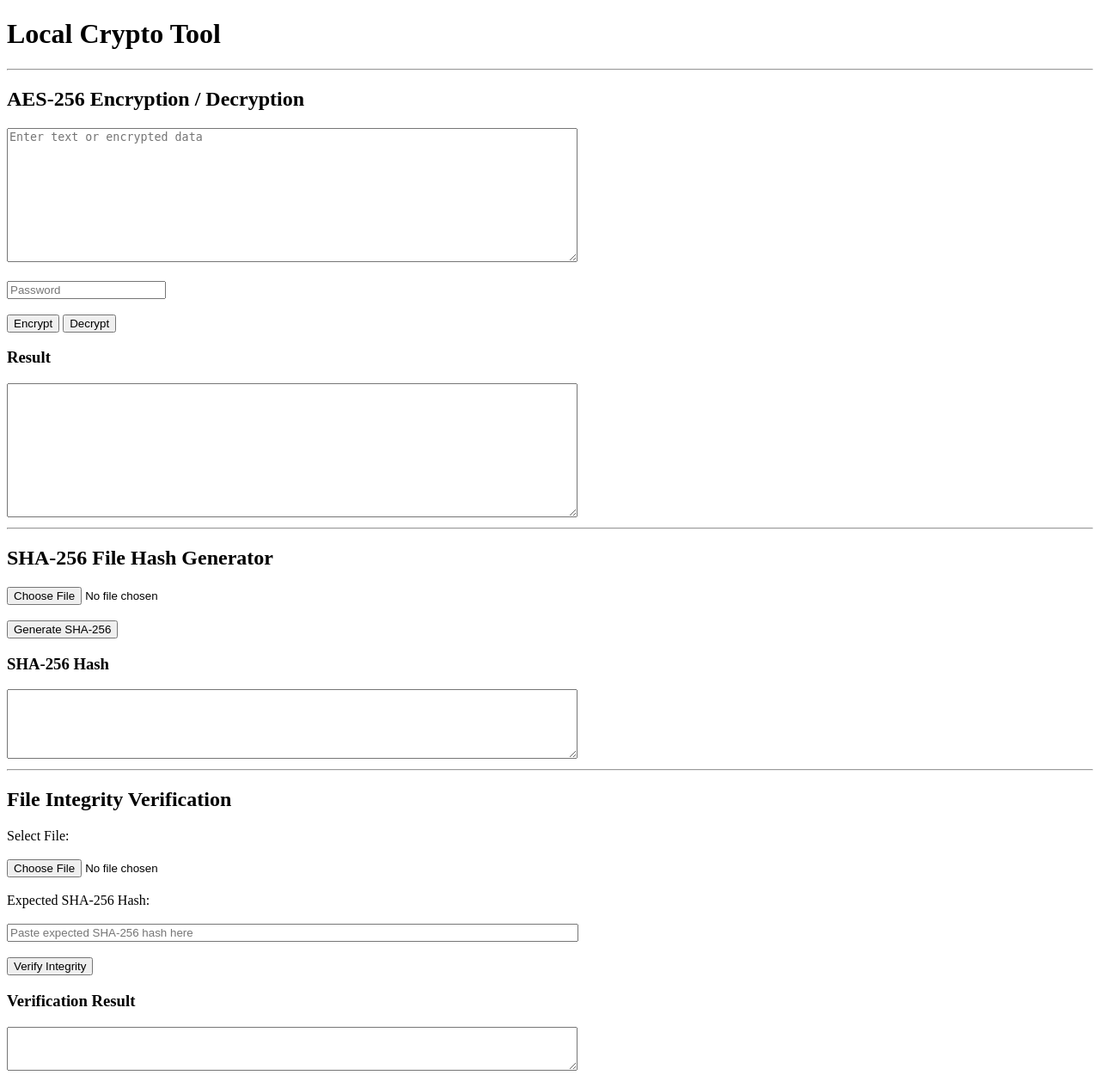
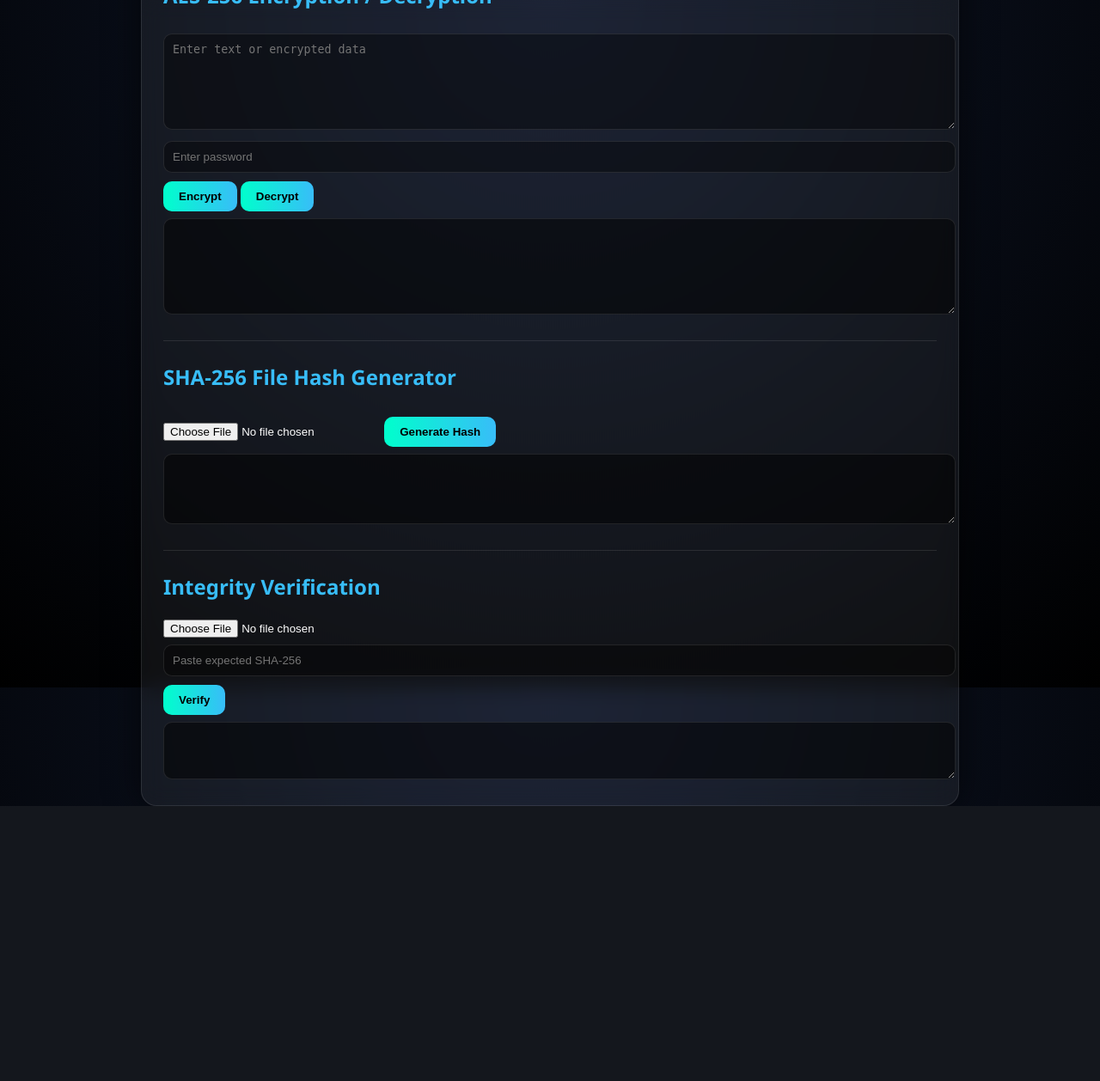
Before and after one commit to sverma98015-commits/local-crypto-tool, a Flask app: page / in a window 1280 px wide. Shown: the whole page at 86% size. After the commit the page ends 938 px from the top, so only its background shows below. Run offline with Flask 3, Linux system fonts and the light colour scheme.

Commit message:
Enhance HTML structure and styling for crypto tool

```diff
--- a/templates/index.html
+++ b/templates/index.html
@@ -1,102 +1,150 @@
 <!DOCTYPE html>
-<html>
+<html lang="en">
 <head>
-    <title>Local Crypto Tool</title>
+<meta charset="UTF-8">
+<title>Local Crypto Tool</title>
+
+<style>
+body {
+    margin: 0;
+    padding: 0;
+    font-family: "Segoe UI", sans-serif;
+    background: radial-gradient(circle at top, #0f172a, #000000);
+    color: #fff;
+    height: 100vh;
+    display: flex;
+    justify-content: center;
+    align-items: center;
+}
+
+/* Glass container */
+.container {
+    width: 90%;
+    max-width: 900px;
+    background: rgba(255, 255, 255, 0.06);
+    border: 1px solid rgba(255, 255, 255, 0.1);
+    backdrop-filter: blur(12px);
+    border-radius: 18px;
+    padding: 25px;
+    box-shadow: 0 0 40px rgba(0,0,0,0.6);
+}
+
+/* Title */
+h1 {
+    text-align: center;
+    margin-bottom: 20px;
+    color: #00ffcc;
+    letter-spacing: 2px;
+}
+
+/* Section headers */
+h2 {
+    color: #38bdf8;
+    margin-top: 25px;
+}
+
+/* Inputs */
+textarea, input[type="text"], input[type="password"] {
+    width: 100%;
+    padding: 10px;
+    margin-top: 8px;
+    border-radius: 10px;
+    border: none;
+    outline: none;
+    background: rgba(0,0,0,0.4);
+    color: white;
+    border: 1px solid rgba(255,255,255,0.1);
+}
+
+/* Buttons */
+button {
+    margin-top: 10px;
+    padding: 10px 18px;
+    border: none;
+    border-radius: 10px;
+    cursor: pointer;
+    font-weight: bold;
+    background: linear-gradient(90deg, #00ffcc, #38bdf8);
+    color: black;
+    transition: 0.2s;
+}
+
+button:hover {
+    transform: scale(1.05);
+}
+
+/* Output box */
+textarea[readonly] {
+    background: rgba(0,0,0,0.5);
+    color: #00ffcc;
+}
+
+/* Divider */
+hr {
+    border: 0;
+    height: 1px;
+    background: rgba(255,255,255,0.1);
+    margin: 25px 0;
+}
+</style>
+
 </head>
+
 <body>
 
-<h1>Local Crypto Tool</h1>
+<div class="container">
 
-<hr>
+<h1>🔐 Local Crypto Tool</h1>
 
+<!-- AES -->
 <h2>AES-256 Encryption / Decryption</h2>
 
 <form method="POST">
 
-    <textarea
-        name="text"
-        rows="10"
-        cols="80"
-        placeholder="Enter text or encrypted data"></textarea>
+<textarea name="text" rows="6" placeholder="Enter text or encrypted data"></textarea>
 
-    <br><br>
+<input type="password" name="password" placeholder="Enter password">
 
-    <input
-        type="password"
-        name="password"
-        placeholder="Password">
-
-    <br><br>
-
-    <button name="action" value="encrypt">
-        Encrypt
-    </button>
-
-    <button name="action" value="decrypt">
-        Decrypt
-    </button>
+<button name="action" value="encrypt">Encrypt</button>
+<button name="action" value="decrypt">Decrypt</button>
 
 </form>
 
-<h3>Result</h3>
-
-<textarea rows="10" cols="80" readonly>{{ result }}</textarea>
+<textarea readonly rows="6">{{ result }}</textarea>
 
 <hr>
 
+<!-- HASH -->
 <h2>SHA-256 File Hash Generator</h2>
 
 <form method="POST" enctype="multipart/form-data">
 
-    <input type="file" name="file">
+<input type="file" name="file">
 
-    <br><br>
-
-    <button name="action" value="hash">
-        Generate SHA-256
-    </button>
+<button name="action" value="hash">Generate Hash</button>
 
 </form>
 
-<h3>SHA-256 Hash</h3>
-
-<textarea rows="5" cols="80" readonly>{{ file_hash }}</textarea>
+<textarea readonly rows="4">{{ file_hash }}</textarea>
 
 <hr>
 
-<h2>File Integrity Verification</h2>
+<!-- VERIFY -->
+<h2>Integrity Verification</h2>
 
 <form method="POST" enctype="multipart/form-data">
 
-    <label>Select File:</label>
+<input type="file" name="verify_file">
 
-    <br><br>
+<input type="text" name="expected_hash" placeholder="Paste expected SHA-256">
 
-    <input type="file" name="verify_file">
-
-    <br><br>
-
-    <label>Expected SHA-256 Hash:</label>
-
-    <br><br>
-
-    <input
-        type="text"
-        name="expected_hash"
-        placeholder="Paste expected SHA-256 hash here"
-        size="80">
-
-    <br><br>
-
-    <button name="action" value="verify">
-        Verify Integrity
-    </button>
+<button name="action" value="verify">Verify</button>
 
 </form>
 
-<h3>Verification Result</h3>
+<textarea readonly rows="3">{{ verification_result }}</textarea>
 
-<textarea rows="3" cols="80" readonly>{{ verification_result }}</textarea>
+</div>
 
 </body>
 </html>
```
